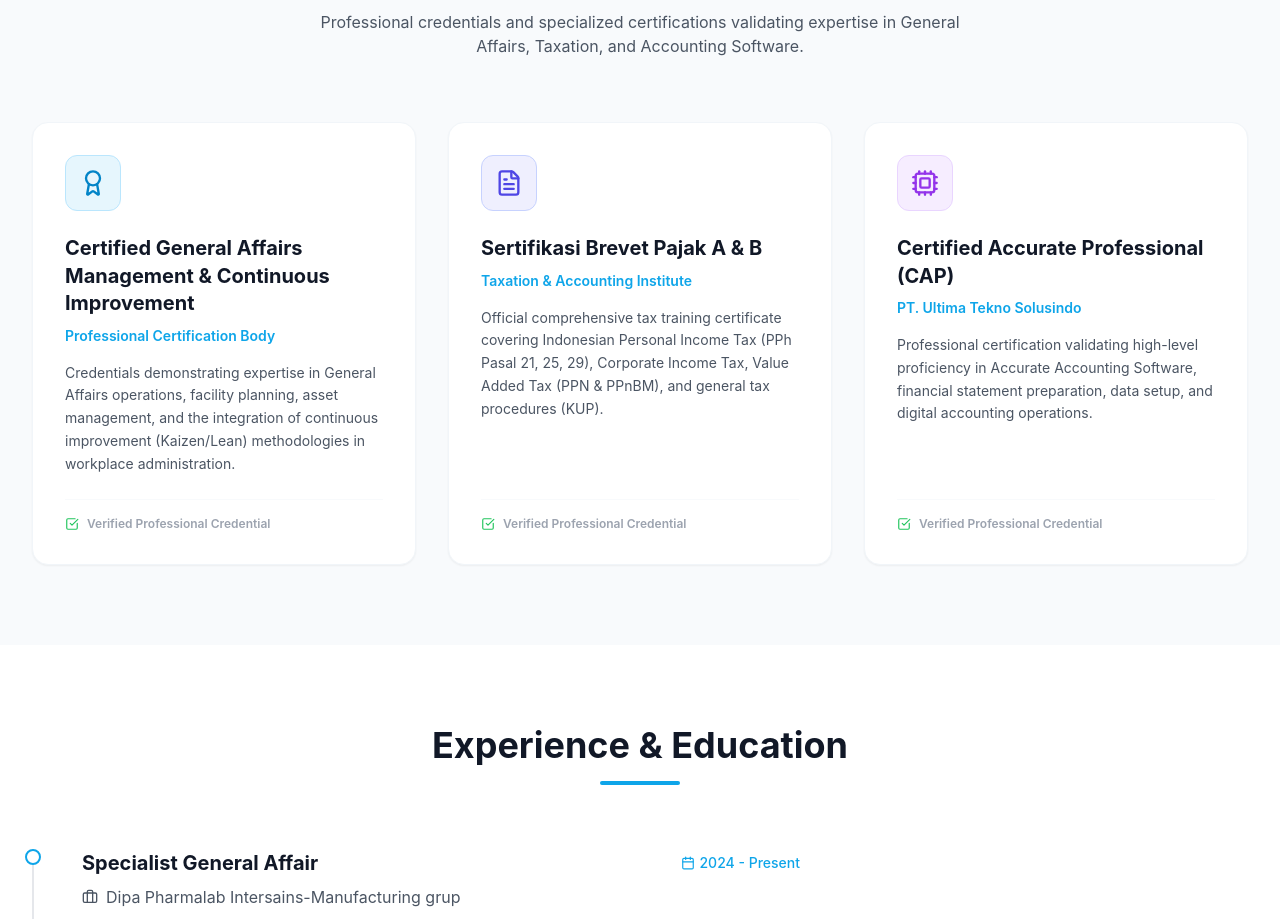
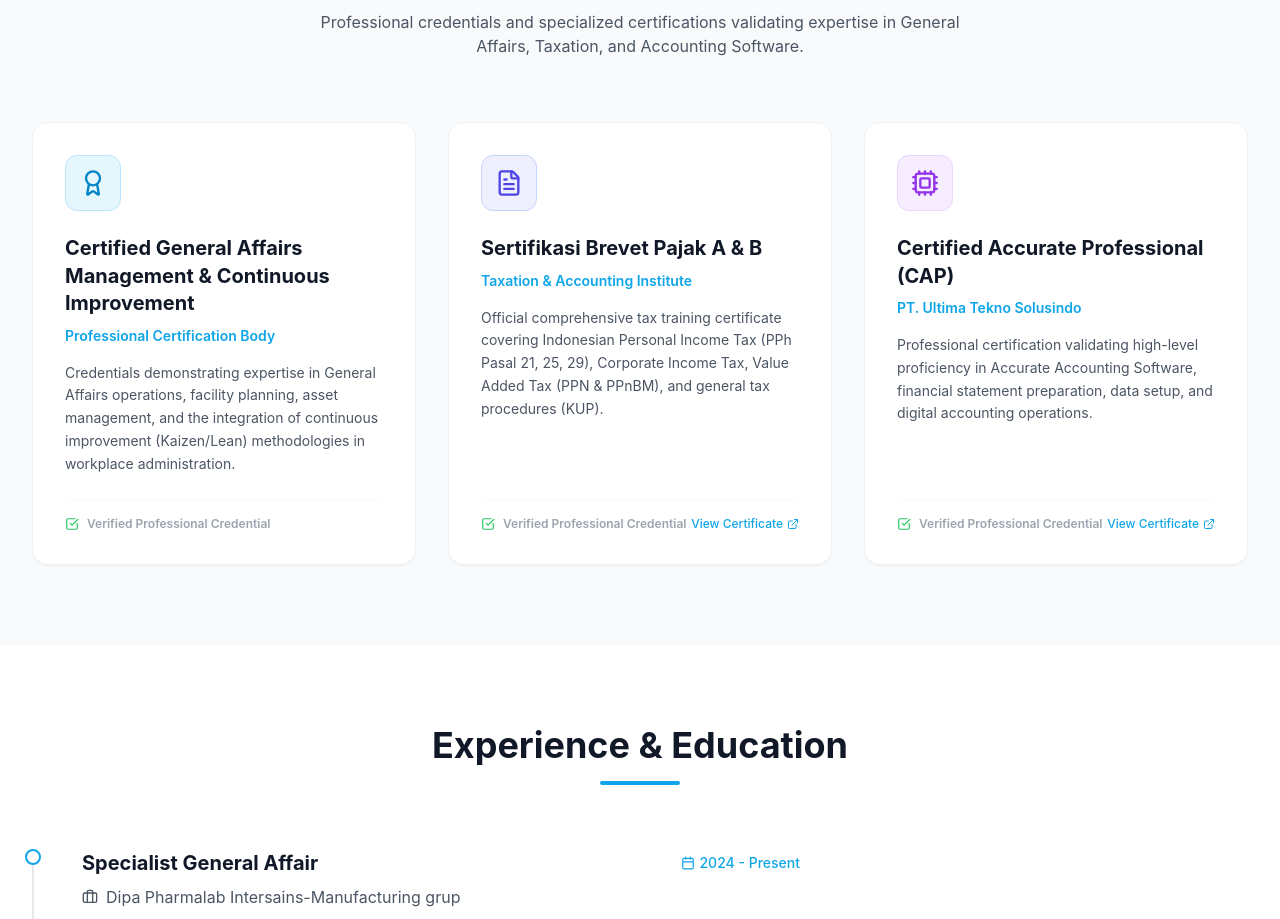
Before and after one commit to Faathirazukhruf/Dandi-protofolio, a React (Vite) app: page / in a window 1280 px wide. Shown: the part 2540-3459 px from the top of the page. Built offline with nearby package versions, Linux system fonts and the light colour scheme.

Commit message:
tambah link certifikat

```diff
--- a/src/components/Certifications.jsx
+++ b/src/components/Certifications.jsx
@@ -1,5 +1,5 @@
 import { motion } from 'framer-motion';
-import { Award, FileText, Cpu, CheckSquare } from 'lucide-react';
+import { Award, FileText, Cpu, CheckSquare, ExternalLink } from 'lucide-react';
 
 const certifications = [
     {
@@ -14,14 +14,16 @@ const certifications = [
         issuer: "Taxation & Accounting Institute",
         description: "Official comprehensive tax training certificate covering Indonesian Personal Income Tax (PPh Pasal 21, 25, 29), Corporate Income Tax, Value Added Tax (PPN & PPnBM), and general tax procedures (KUP).",
         icon: FileText,
-        color: "bg-indigo-500/10 text-indigo-600 dark:bg-indigo-400/10 dark:text-indigo-400 border-indigo-200 dark:border-indigo-800/30"
+        color: "bg-indigo-500/10 text-indigo-600 dark:bg-indigo-400/10 dark:text-indigo-400 border-indigo-200 dark:border-indigo-800/30",
+        link: "https://drive.google.com/file/d/1Rx-nDdZZxDNVm3CRT4m_PAv5fz6lRTuA/view"
     },
     {
         title: "Certified Accurate Professional (CAP)",
         issuer: "PT. Ultima Tekno Solusindo",
         description: "Professional certification validating high-level proficiency in Accurate Accounting Software, financial statement preparation, data setup, and digital accounting operations.",
         icon: Cpu,
-        color: "bg-purple-500/10 text-purple-600 dark:bg-purple-400/10 dark:text-purple-400 border-purple-200 dark:border-purple-800/30"
+        color: "bg-purple-500/10 text-purple-600 dark:bg-purple-400/10 dark:text-purple-400 border-purple-200 dark:border-purple-800/30",
+        link: "https://bit.ly/SERTIFIKATACCURATEDANDI"
     }
 ];
 
@@ -67,12 +69,20 @@ const Certifications = () => {
                 >
                     {certifications.map((cert, index) => {
                         const IconComponent = cert.icon;
+                        const CardComponent = cert.link ? motion.a : motion.div;
+                        const cardProps = cert.link ? {
+                            href: cert.link,
+                            target: "_blank",
+                            rel: "noopener noreferrer"
+                        } : {};
+
                         return (
-                            <motion.div
+                            <CardComponent
                                 key={index}
                                 variants={item}
                                 whileHover={{ y: -8 }}
-                                className="bg-white dark:bg-slate-900 p-8 rounded-2xl shadow-sm border border-slate-100 dark:border-slate-800 hover:shadow-xl dark:hover:shadow-slate-900/50 transition-all duration-300 flex flex-col justify-between"
+                                {...cardProps}
+                                className={`bg-white dark:bg-slate-900 p-8 rounded-2xl shadow-sm border border-slate-100 dark:border-slate-800 hover:shadow-xl dark:hover:shadow-slate-900/50 transition-all duration-300 flex flex-col justify-between ${cert.link ? 'cursor-pointer' : ''}`}
                             >
                                 <div>
                                     <div className={`w-14 h-14 rounded-xl flex items-center justify-center mb-6 border ${cert.color}`}>
@@ -88,11 +98,19 @@ const Certifications = () => {
                                         {cert.description}
                                     </p>
                                 </div>
-                                <div className="mt-6 pt-4 border-t border-slate-50 dark:border-slate-800/50 flex items-center gap-2 text-xs font-semibold text-gray-400 dark:text-gray-500">
-                                    <CheckSquare size={14} className="text-green-500" />
-                                    Verified Professional Credential
+                                <div className="mt-6 pt-4 border-t border-slate-50 dark:border-slate-800/50 flex items-center justify-between text-xs font-semibold text-gray-400 dark:text-gray-500">
+                                    <div className="flex items-center gap-2">
+                                        <CheckSquare size={14} className="text-green-500" />
+                                        Verified Professional Credential
+                                    </div>
+                                    {cert.link && (
+                                        <span className="text-accent dark:text-sky-400 hover:underline flex items-center gap-1 font-medium">
+                                            View Certificate
+                                            <ExternalLink size={12} />
+                                        </span>
+                                    )}
                                 </div>
-                            </motion.div>
+                            </CardComponent>
                         );
                     })}
                 </motion.div>
```
